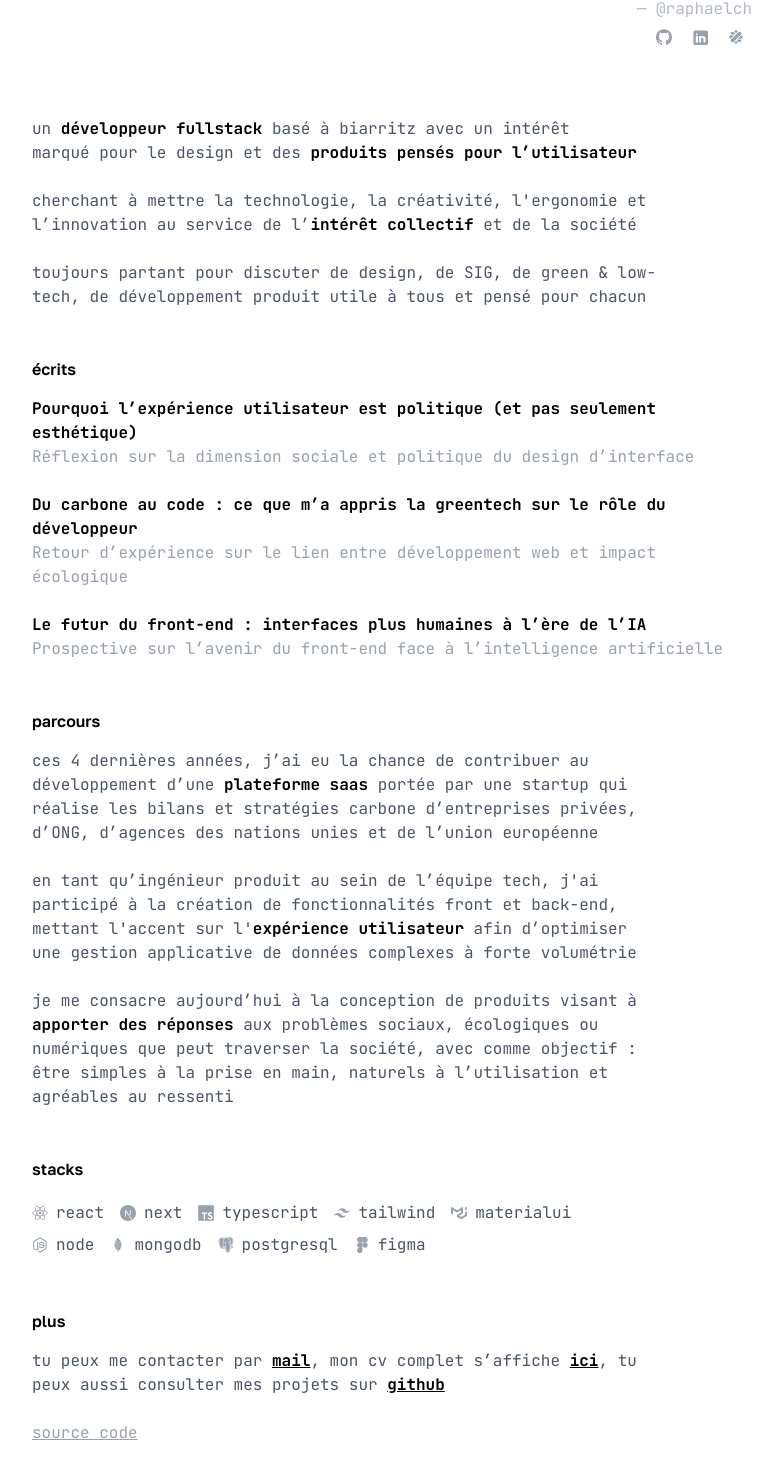
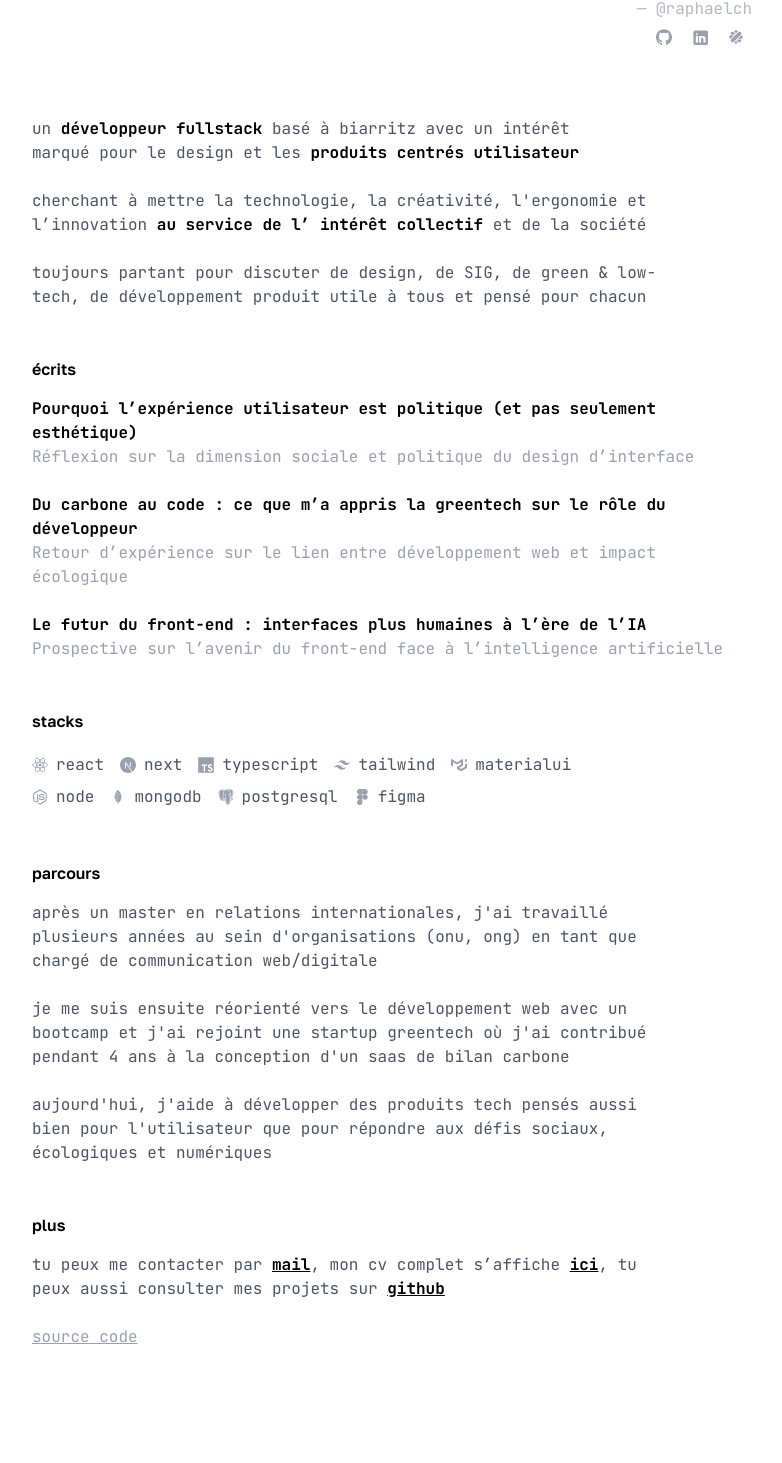
Before and after one commit to raphaelchpprt/raphaelch.me, a Next.js app: page / in a window 1280 px wide. Shown: the part 147-1610 px from the top of the page, without its empty margins (248-1030 px from the left). Built offline with nearby package versions, Linux system fonts and the light colour scheme.

Commit message:
Refactor Home component: enhance text clarity and add new parcours section

```diff
--- a/app/page.tsx
+++ b/app/page.tsx
@@ -36,14 +36,15 @@ export default async function Home() {
         <div className="group mt-12 flex max-w-prose flex-col gap-6">
           <h2 className="text-balance">
             un <strong>développeur fullstack</strong> basé à biarritz avec un
-            intérêt marqué pour le design et des{" "}
-            <strong>produits pensés pour l’utilisateur</strong>
+            intérêt marqué pour le design et les{" "}
+            <strong>produits centrés utilisateur</strong>
           </h2>
 
           <p className="text-balance">
             cherchant à mettre la technologie, la créativité, l&apos;ergonomie
-            et l&rsquo;innovation au service de l&rsquo;
-            <strong>intérêt collectif</strong> et de la société
+            et l&rsquo;innovation{" "}
+            <strong>au service de l&rsquo; intérêt collectif</strong> et de la
+            société
           </p>
 
           <p>
@@ -73,32 +74,6 @@ export default async function Home() {
             </li>
           ))}
         </ul>
-      </div>
-      <div>
-        <h3 className="text-accent mb-4 font-sans font-semibold">parcours</h3>
-        <div className="flex flex-col gap-6">
-          <p className="max-w-prose text-pretty">
-            ces 4 dernières années, j’ai eu la chance de contribuer au
-            développement d&rsquo;une <strong>plateforme saas</strong> portée
-            par une startup qui réalise les bilans et stratégies carbone
-            d&rsquo;entreprises privées, d&rsquo;ONG, d&rsquo;agences des
-            nations unies et de l&rsquo;union européenne
-          </p>
-          <p className="max-w-prose text-pretty">
-            en tant qu&rsquo;ingénieur produit au sein de l&rsquo;équipe tech,
-            j&apos;ai participé à la création de fonctionnalités front et
-            back-end, mettant l&apos;accent sur l&apos;
-            <strong>expérience utilisateur</strong> afin d&rsquo;optimiser une
-            gestion applicative de données complexes à forte volumétrie
-          </p>
-          <p className="max-w-prose text-pretty">
-            je me consacre aujourd’hui à la conception de produits visant à{" "}
-            <strong>apporter des réponses</strong> aux problèmes sociaux,
-            écologiques ou numériques que peut traverser la société, avec comme
-            objectif : être simples à la prise en main, naturels à
-            l&rsquo;utilisation et agréables au ressenti
-          </p>
-        </div>
       </div>
       <div>
         <h3 className="text-accent mb-4 font-sans font-semibold">stacks</h3>
@@ -143,6 +118,34 @@ export default async function Home() {
         </div>
       </div>
       <div>
+        <h3 className="text-accent mb-4 font-sans font-semibold">parcours</h3>
+        <div className="flex flex-col gap-6">
+          <p className="max-w-prose text-pretty">
+            après un master en relations internationales, j&apos;ai travaillé
+            plusieurs années au sein d&apos;organisations (onu, ong) en tant que
+            chargé de communication web/digitale
+          </p>
+          <p className="max-w-prose text-pretty">
+            je me suis ensuite réorienté vers le développement web avec un
+            bootcamp et j&apos;ai rejoint une startup greentech où j&apos;ai
+            contribué pendant 4 ans à la conception d&apos;un saas de bilan
+            carbone
+          </p>
+          {/* <p className="max-w-prose text-pretty">
+            j&apos;ai alors transformé{" "}
+            <strong>des connaissances en compétences</strong>, après un master
+            en relations internationales spécialité environnement, un bootcamp
+            chez thp, et diverses expériences en communication
+            </p> */}
+          <p className="max-w-prose text-pretty">
+            aujourd&apos;hui, j&apos;aide à développer des produits tech pensés
+            aussi bien pour l&apos;utilisateur que pour répondre aux défis
+            sociaux, écologiques et numériques
+          </p>
+        </div>
+      </div>
+
+      <div>
         <h3 className="text-accent mb-4 font-sans font-semibold">plus</h3>
         <div className="flex flex-col gap-6">
           <p className="max-w-prose text-pretty">
```
